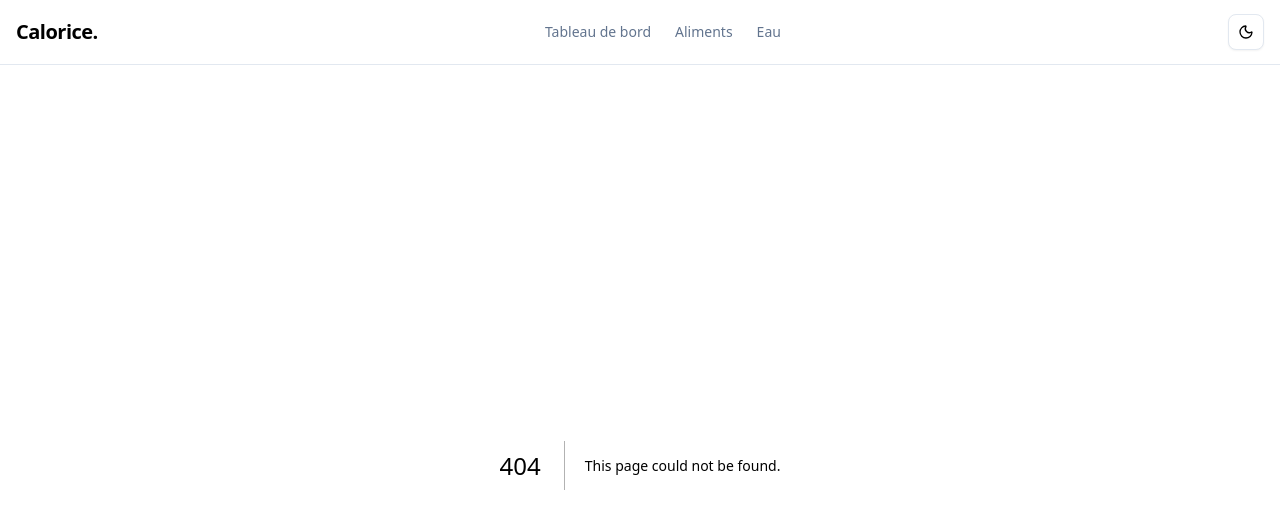
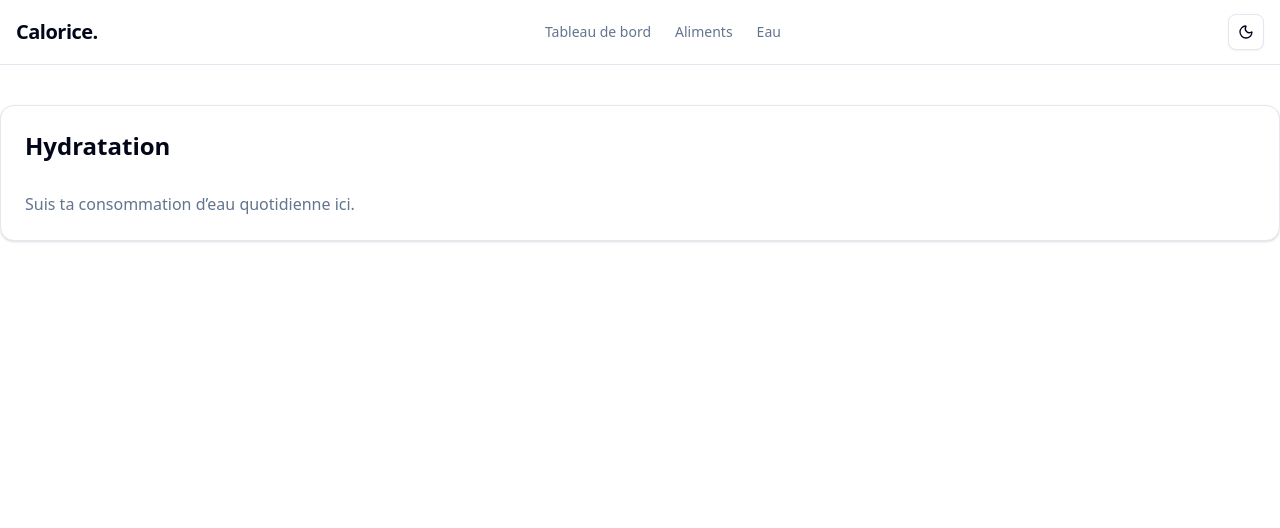
Before and after one commit to RichardFLW/Calorice, a Next.js app: page /eau in a window 1280 px wide. Before the commit this address had no page. Shown: the top 528 px of the page. Built offline with nearby package versions, Linux system fonts and the light colour scheme.

Commit message:
Add /aliments and /eau routes with basic layout and Card

```diff
--- /dev/null
+++ b/app/aliments/page.tsx
@@ -0,0 +1,21 @@
+// app/aliments/page.tsx
+"use client";
+
+import { Card, CardContent, CardHeader, CardTitle } from "@/components/ui/card";
+
+export default function AlimentsPage() {
+  return (
+    <div className="container py-10">
+      <Card>
+        <CardHeader>
+          <CardTitle className="text-2xl font-bold">Mes aliments</CardTitle>
+        </CardHeader>
+        <CardContent>
+          <p className="text-muted-foreground">
+            Ajoute et gère tes aliments ici.
+          </p>
+        </CardContent>
+      </Card>
+    </div>
+  );
+}
--- /dev/null
+++ b/app/eau/page.tsx
@@ -0,0 +1,21 @@
+// app/eau/page.tsx
+"use client";
+
+import { Card, CardContent, CardHeader, CardTitle } from "@/components/ui/card";
+
+export default function EauPage() {
+  return (
+    <div className="container py-10">
+      <Card>
+        <CardHeader>
+          <CardTitle className="text-2xl font-bold">Hydratation</CardTitle>
+        </CardHeader>
+        <CardContent>
+          <p className="text-muted-foreground">
+            Suis ta consommation d’eau quotidienne ici.
+          </p>
+        </CardContent>
+      </Card>
+    </div>
+  );
+}
```
